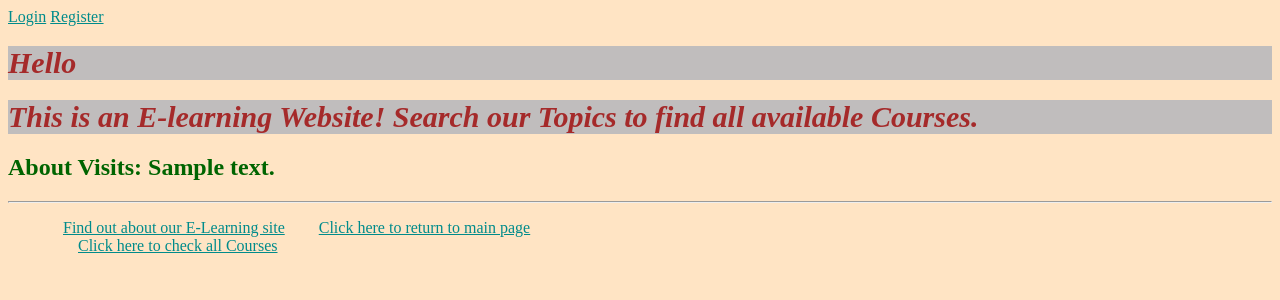
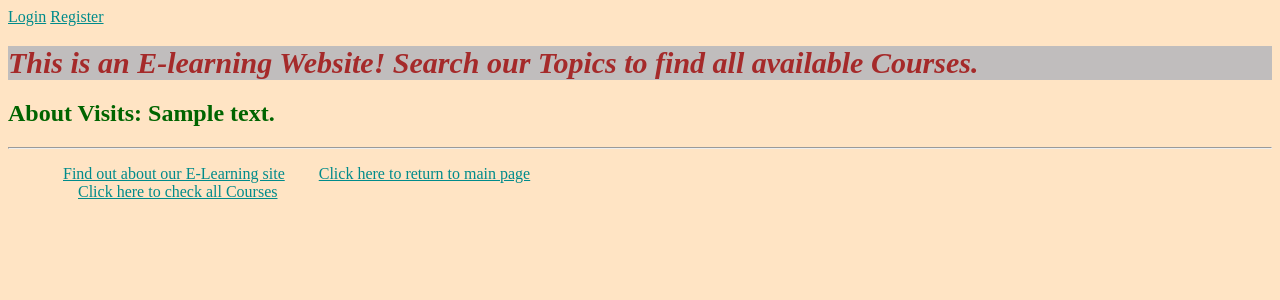
Before and after one commit to devanshumevada/ida-labs, a Django app: template assignment3/myapp/templates/myapp/about.html in a window 1280 px wide. Shown: the top 300 px of the page. Run offline with Django 3.2, Linux system fonts and the light colour scheme; the template is opened without the code that fills it: most values are stand-ins (such as "Sample title", 1, 10 or a date in 2020).

Commit message:
Final Project: Feature 7 completed

```diff
--- a/assignment3/myapp/templates/myapp/base.html
+++ b/assignment3/myapp/templates/myapp/base.html
@@ -20,11 +20,13 @@
     <a href="{% url 'myapp:login' %}">Login</a>
     <a href="{% url 'myapp:register' %}">Register</a>
 
+
 {% else %}
     <a href="{% url 'myapp:logout' %}">Logout</a>
+    <h1>{% block myhdg %}Hello {{request.user.username}} {% endblock %}</h1>
 {% endif %}
 
-<h1>{% block myhdg %}Hello {{request.user.username}} {% endblock %}</h1>
+
 
 {% block body_block %}*** {% endblock %}
 
```
Also changed, not shown: assignment3/db.sqlite3.
